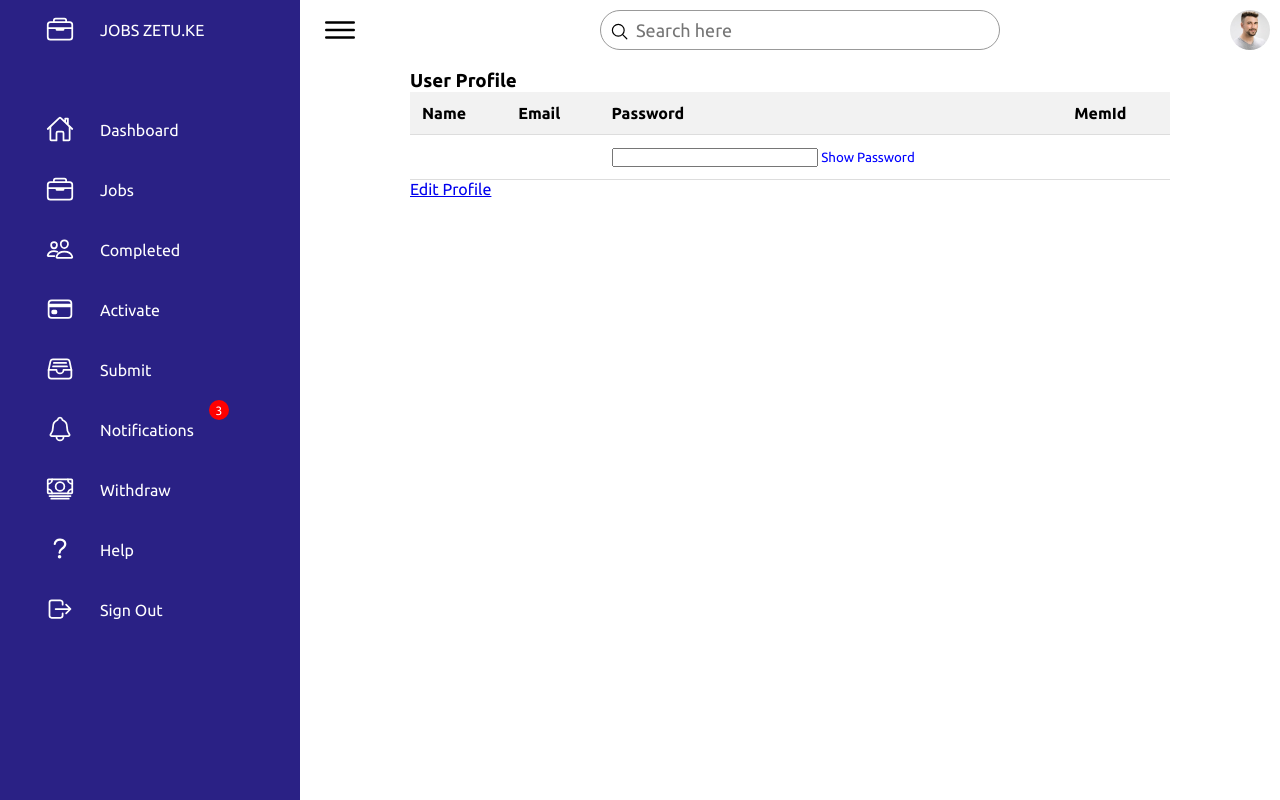
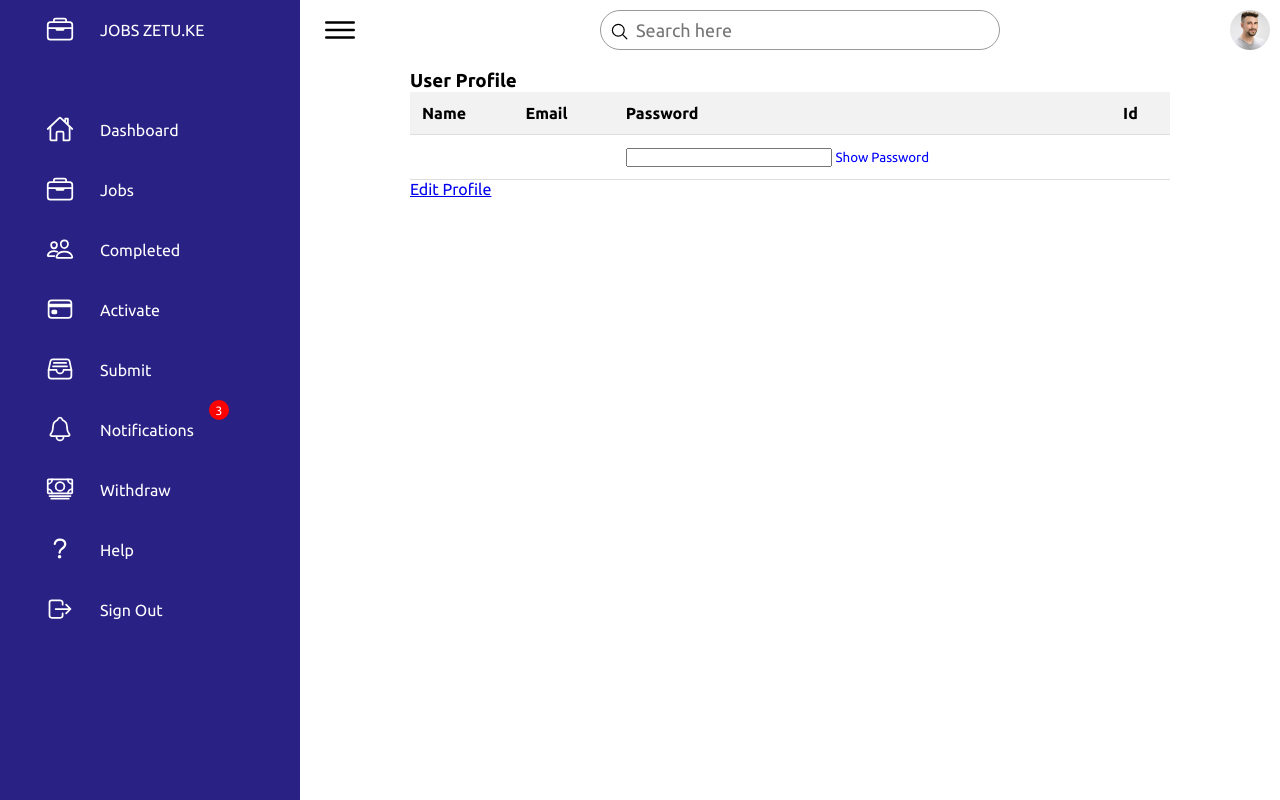
Before and after one commit to davidongora/FREELANCE-WEBSITE, a PHP site: page /profile.php in a window 1280 px wide. Run offline with PHP 8.4, Linux system fonts and the light colour scheme; tables that the repository leaves empty or names only in its code hold one stand-in row (values such as "Sample post"); data that the repository does not hold is empty.

Commit message:
Fix: fixed the table name

```diff
--- a/profile.php
+++ b/profile.php
@@ -55,7 +55,7 @@
                 </li>
 
                 <li>
-                    <a href="#">
+                    <a href="completed.php">
                         <span class="icon">
                             <ion-icon name="people-outline"></ion-icon>
                         </span>
@@ -73,7 +73,7 @@
 
 
                 <li>
-                    <a href="submit.html">
+                    <a href="submit.php">
                         <span class="icon">
                         <ion-icon name="file-tray-full-outline"></ion-icon>
                         </span>
@@ -202,7 +202,7 @@
         // Retrieve user details from the "members" table
         $user_id = 1; // Assuming the user ID is 1, you can change it dynamically based on the logged-in user
 
-        $sql = "SELECT * FROM members WHERE MemId = '$user_id'";
+        $sql = "SELECT * FROM users WHERE Id = '$user_id'";
         $result = $conn->query($sql);
 
         if ($result->num_rows > 0) {
@@ -217,7 +217,7 @@
             <th>Name</th>
             <th>Email</th>
             <th>Password</th>
-            <th>MemId</th>
+            <th>Id</th>
         </tr>
         <tr>
             <td><?php echo $row['Name']; ?></td>
@@ -239,7 +239,7 @@
 </script>
 
             </td>
-            <td><?php echo $row['MemId']; ?></td>
+            <td><?php echo $row['Id']; ?></td>
         </tr>
     </table>
 </div>
```
